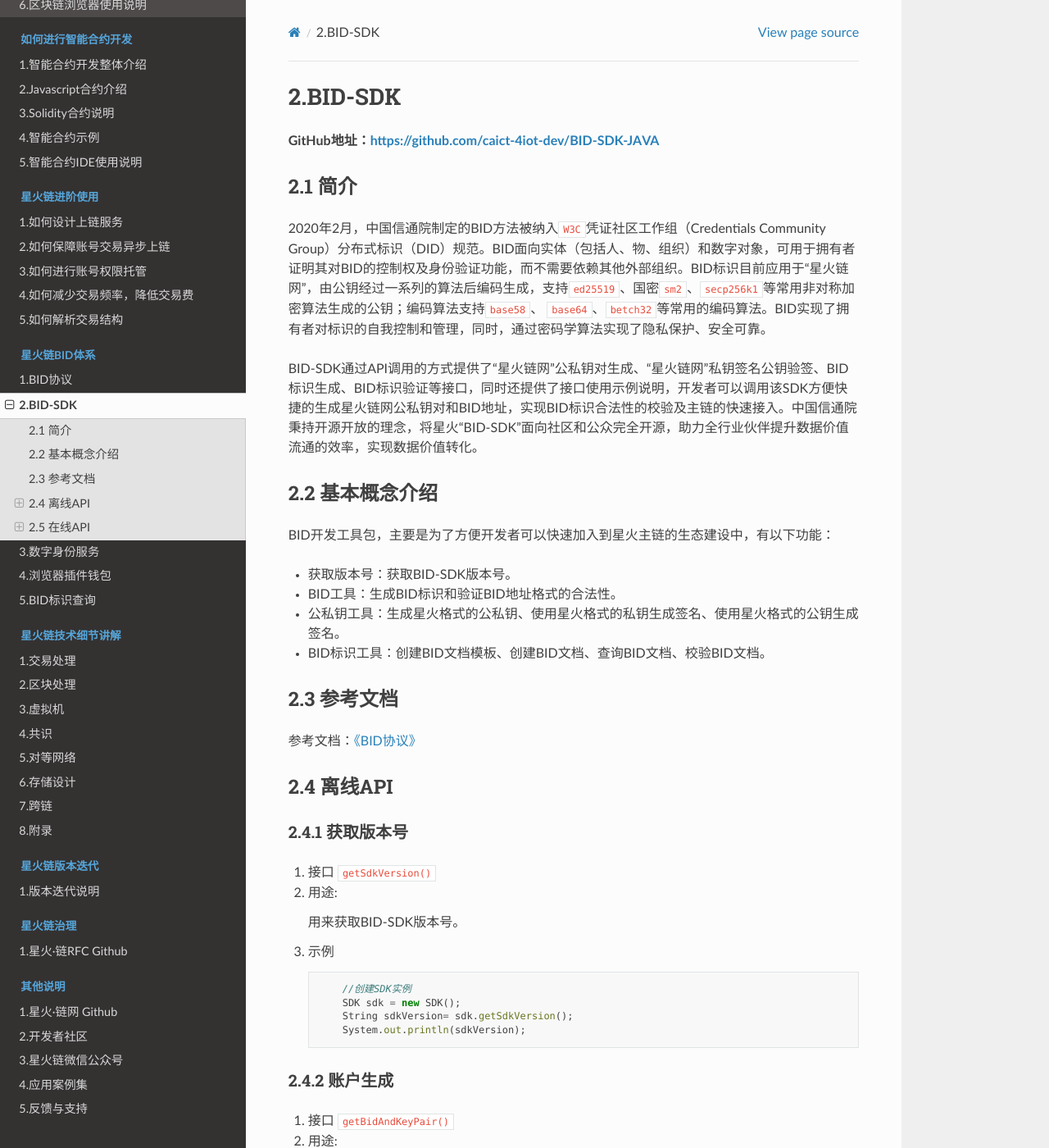
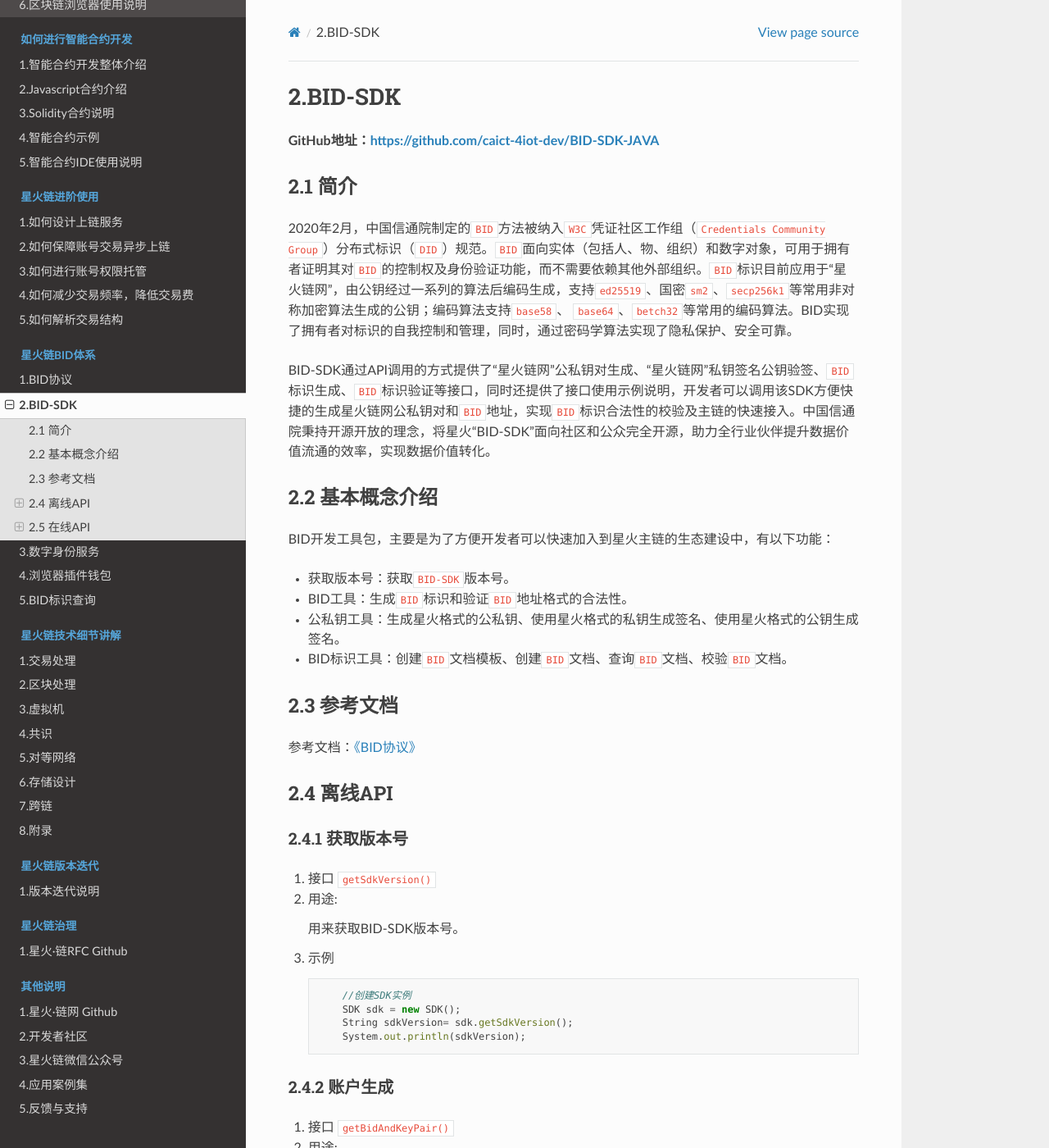
Before and after one commit to caict-4iot-dev/bif-doc, a Sphinx documentation site: the page built from docs/source/bid/BID-SDK.md, in a window 1280 px wide and 1400 px high. Shown: the whole window at 82% size. Built offline with Sphinx 7.4.7 and the Read the Docs theme 2.0.0, drawn with Linux system fonts in a browser that asks for light colours; some of the changed text lies outside the part shown.

Commit message:
update 2.0

```diff
--- a/docs/source/bid/BID-SDK.md
+++ b/docs/source/bid/BID-SDK.md
@@ -8,21 +8,21 @@
 
 ## 2.1 简介
 
-2020年2月，中国信通院制定的BID方法被纳入`W3C`凭证社区工作组（Credentials Community Group）分布式标识（DID）规范。BID面向实体（包括人、物、组织）和数字对象，可用于拥有者证明其对BID的控制权及身份验证功能，而不需要依赖其他外部组织。BID标识目前应用于“星火链网”，由公钥经过一系列的算法后编码生成，支持`ed25519`、国密`sm2`、`secp256k1`等常用非对称加密算法生成的公钥；编码算法支持`base58`、 `base64`、`betch32`等常用的编码算法。BID实现了拥有者对标识的自我控制和管理，同时，通过密码学算法实现了隐私保护、安全可靠。
+2020年2月，中国信通院制定的`BID`方法被纳入`W3C`凭证社区工作组（`Credentials Community Group`）分布式标识（`DID`）规范。`BID`面向实体（包括人、物、组织）和数字对象，可用于拥有者证明其对`BID`的控制权及身份验证功能，而不需要依赖其他外部组织。`BID`标识目前应用于“星火链网”，由公钥经过一系列的算法后编码生成，支持`ed25519`、国密`sm2`、`secp256k1`等常用非对称加密算法生成的公钥；编码算法支持`base58`、 `base64`、`betch32`等常用的编码算法。BID实现了拥有者对标识的自我控制和管理，同时，通过密码学算法实现了隐私保护、安全可靠。
 
-BID-SDK通过API调用的方式提供了“星火链网”公私钥对生成、“星火链网”私钥签名公钥验签、BID标识生成、BID标识验证等接口，同时还提供了接口使用示例说明，开发者可以调用该SDK方便快捷的生成星火链网公私钥对和BID地址，实现BID标识合法性的校验及主链的快速接入。中国信通院秉持开源开放的理念，将星火“BID-SDK”面向社区和公众完全开源，助力全行业伙伴提升数据价值流通的效率，实现数据价值转化。<a name="FQBXC"></a>
+BID-SDK通过API调用的方式提供了“星火链网”公私钥对生成、“星火链网”私钥签名公钥验签、`BID`标识生成、`BID`标识验证等接口，同时还提供了接口使用示例说明，开发者可以调用该SDK方便快捷的生成星火链网公私钥对和`BID`地址，实现`BID`标识合法性的校验及主链的快速接入。中国信通院秉持开源开放的理念，将星火“BID-SDK”面向社区和公众完全开源，助力全行业伙伴提升数据价值流通的效率，实现数据价值转化。<a name="FQBXC"></a>
 
 ## 2.2 基本概念介绍
 
 BID开发工具包，主要是为了方便开发者可以快速加入到星火主链的生态建设中，有以下功能：
 
-- 获取版本号：获取BID-SDK版本号。
+- 获取版本号：获取`BID-SDK`版本号。
 
-- BID工具：生成BID标识和验证BID地址格式的合法性。
+- BID工具：生成`BID`标识和验证`BID`地址格式的合法性。
 
 - 公私钥工具：生成星火格式的公私钥、使用星火格式的私钥生成签名、使用星火格式的公钥生成签名。
 
-- BID标识工具：创建BID文档模板、创建BID文档、查询BID文档、校验BID文档。
+- BID标识工具：创建`BID`文档模板、创建`BID`文档、查询`BID`文档、校验`BID`文档。
 
 ## 2.3 参考文档
 
@@ -53,7 +53,7 @@
 
 1. 用途:
 
-   用来生成一个星火链bid地址和对应私钥。
+   用来生成一个星火链`BID`地址和对应私钥。
 
 1. 示例
 
@@ -75,7 +75,7 @@
 
 1. 用途:
 
-   根据编码类型生成一个星火链bid地址和对应私钥。
+   根据编码类型生成一个星火链`BID`地址和对应私钥。
 
 1. 示例
 
@@ -97,7 +97,7 @@
 
 1. 用途:
 
-   根据编解码类型和ChainCode生成星火链bid地址和对应私钥。
+   根据编解码类型和`ChainCode`生成星火链`BID`地址和对应私钥。
 
 1. 示例
 
@@ -121,7 +121,7 @@
 
 1. 用途:
 
-   用来获取一个星火链bid文档模板。
+   用来获取一个星火链`BID`文档模板。
 
 1. 示例
 
@@ -138,7 +138,7 @@
 
 1. 用途:
 
-   根据星火链bid文档模板创建BID文档。
+   根据星火链`BID`文档模板创建`BID`文档。
 
 1. 示例
 
@@ -156,7 +156,7 @@
 
 1. 用途:
 
-   用来查询BID文档。
+   用来查询`BID`文档。
 
 1. 示例
 
```
Also changed, not shown: docs/source/contract/Javascript合约说明.md (+7 -7 lines), docs/source/contract/智能合约开发整体介绍.md (+2 -2 lines), docs/source/instructions/JavaSDK使用说明.md (+3 -3 lines), docs/source/manage/如何保障账号交易异步上链.md (+1 -1 lines), docs/source/manage/如何解析交易结构.md (+1 -1 lines).
